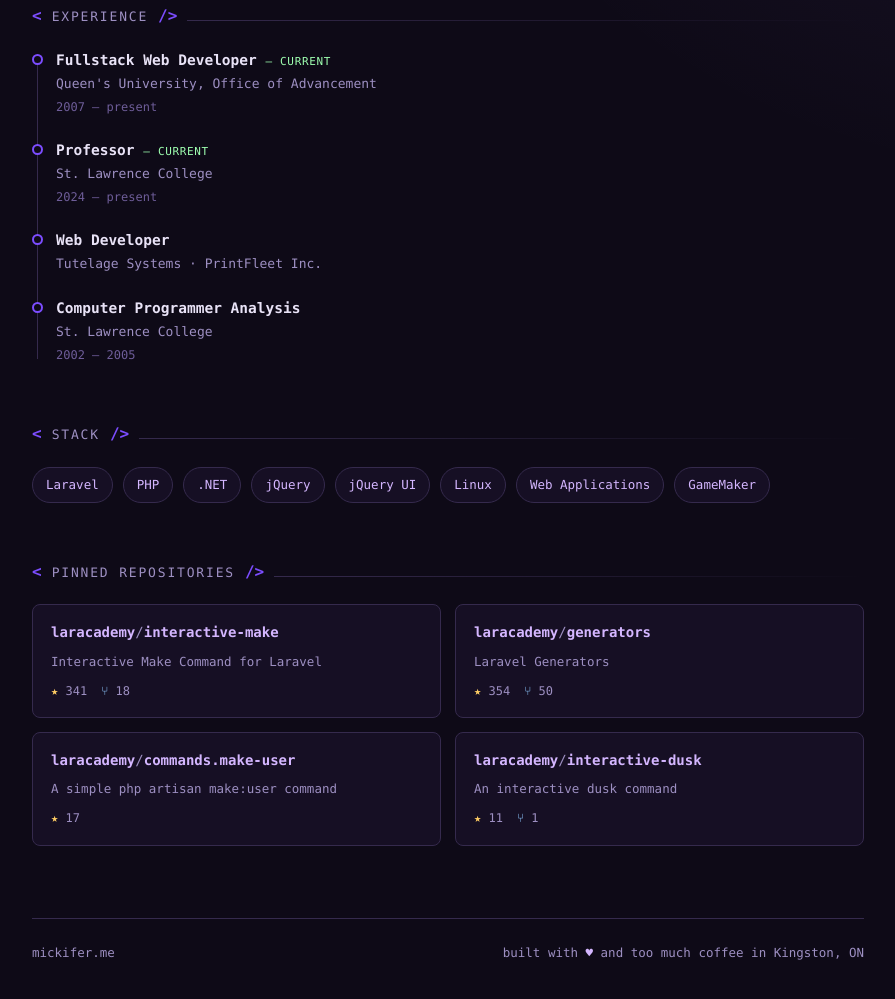
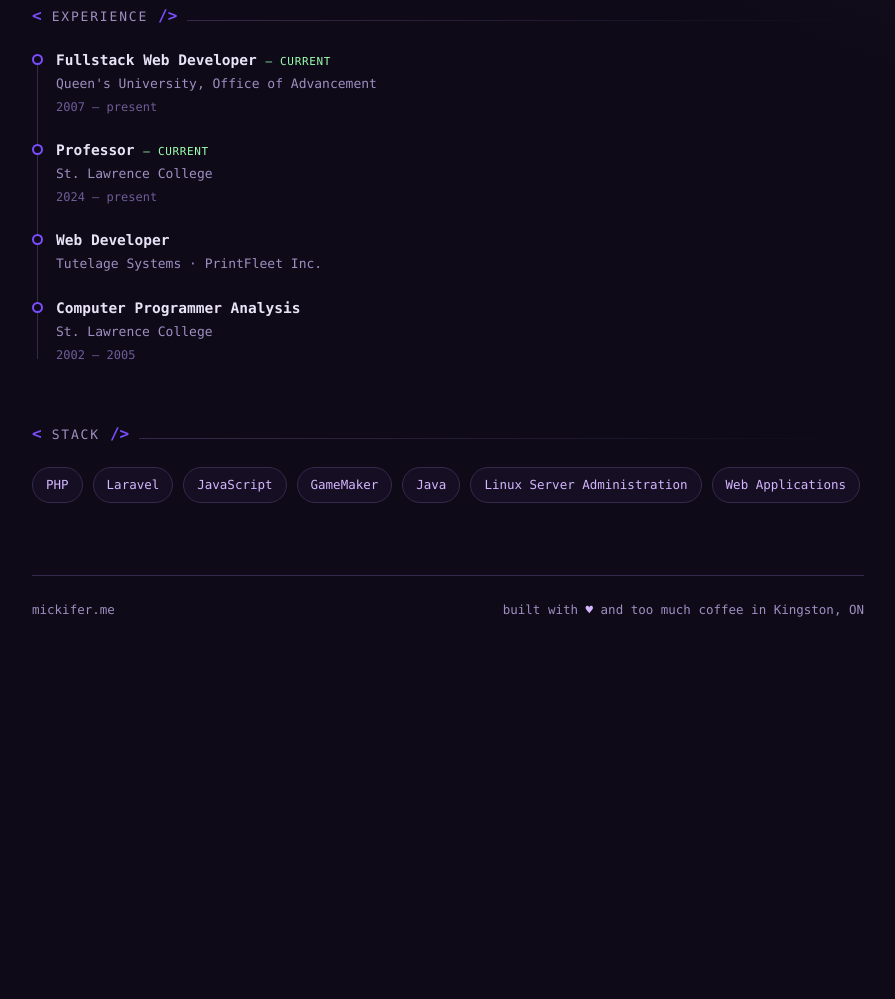
Before and after one commit to michael-mcmullen/michael-mcmullen.github.io, a plain HTML site: page index.html in a window 1280 px wide. Shown: the part 783-1782 px from the top of the page, without its empty margins (192-1087 px from the left). After the commit the page ends 1499 px from the top, so only its background shows below. Drawn offline with Linux system fonts and the light colour scheme.

Commit message:
Update tags in index.html
Removed some tags and added new ones in the tags section.

```diff
--- a/index.html
+++ b/index.html
@@ -289,43 +289,13 @@
       <div class="rule"></div>
     </div>
     <div class="tags">
+      <span class="tag-chip">PHP</span>
       <span class="tag-chip">Laravel</span>
-      <span class="tag-chip">PHP</span>
-      <span class="tag-chip">.NET</span>
-      <span class="tag-chip">jQuery</span>
-      <span class="tag-chip">jQuery UI</span>
-      <span class="tag-chip">Linux</span>
+      <span class="tag-chip">JavaScript</span>
+      <span class="tag-chip">GameMaker</span>
+      <span class="tag-chip">Java</span>
+      <span class="tag-chip">Linux Server Administration</span>
       <span class="tag-chip">Web Applications</span>
-      <span class="tag-chip">GameMaker</span>
-    </div>
-  </div>
-
-  <div class="section">
-    <div class="section-head">
-      <span class="bracket">&lt;</span><span class="section-title">pinned repositories</span><span class="bracket">/&gt;</span>
-      <div class="rule"></div>
-    </div>
-    <div class="repos">
-      <a class="repo" href="https://github.com/laracademy/interactive-make" target="_blank" rel="noopener" style="text-decoration:none;display:block;">
-        <div class="repo-name">laracademy<span>/</span>interactive-make</div>
-        <div class="repo-desc">Interactive Make Command for Laravel</div>
-        <div class="repo-stats"><span class="star">341</span><span class="fork">18</span></div>
-      </a>
-      <a class="repo" href="https://github.com/laracademy/generators" target="_blank" rel="noopener" style="text-decoration:none;display:block;">
-        <div class="repo-name">laracademy<span>/</span>generators</div>
-        <div class="repo-desc">Laravel Generators</div>
-        <div class="repo-stats"><span class="star">354</span><span class="fork">50</span></div>
-      </a>
-      <a class="repo" href="https://github.com/laracademy/commands.make-user" target="_blank" rel="noopener" style="text-decoration:none;display:block;">
-        <div class="repo-name">laracademy<span>/</span>commands.make-user</div>
-        <div class="repo-desc">A simple php artisan make:user command</div>
-        <div class="repo-stats"><span class="star">17</span></div>
-      </a>
-      <a class="repo" href="https://github.com/laracademy/interactive-dusk" target="_blank" rel="noopener" style="text-decoration:none;display:block;">
-        <div class="repo-name">laracademy<span>/</span>interactive-dusk</div>
-        <div class="repo-desc">An interactive dusk command</div>
-        <div class="repo-stats"><span class="star">11</span><span class="fork">1</span></div>
-      </a>
     </div>
   </div>
 
```
